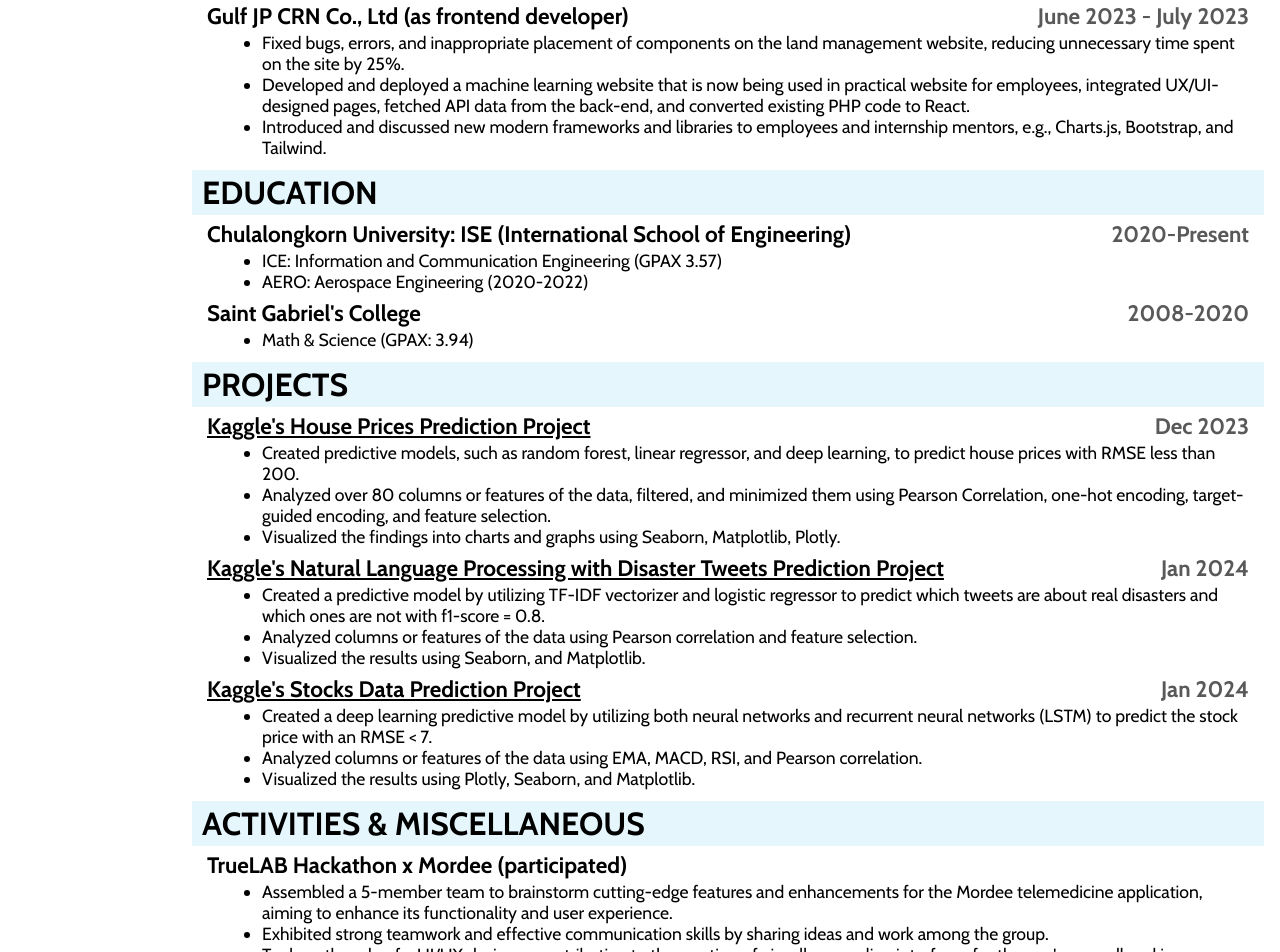
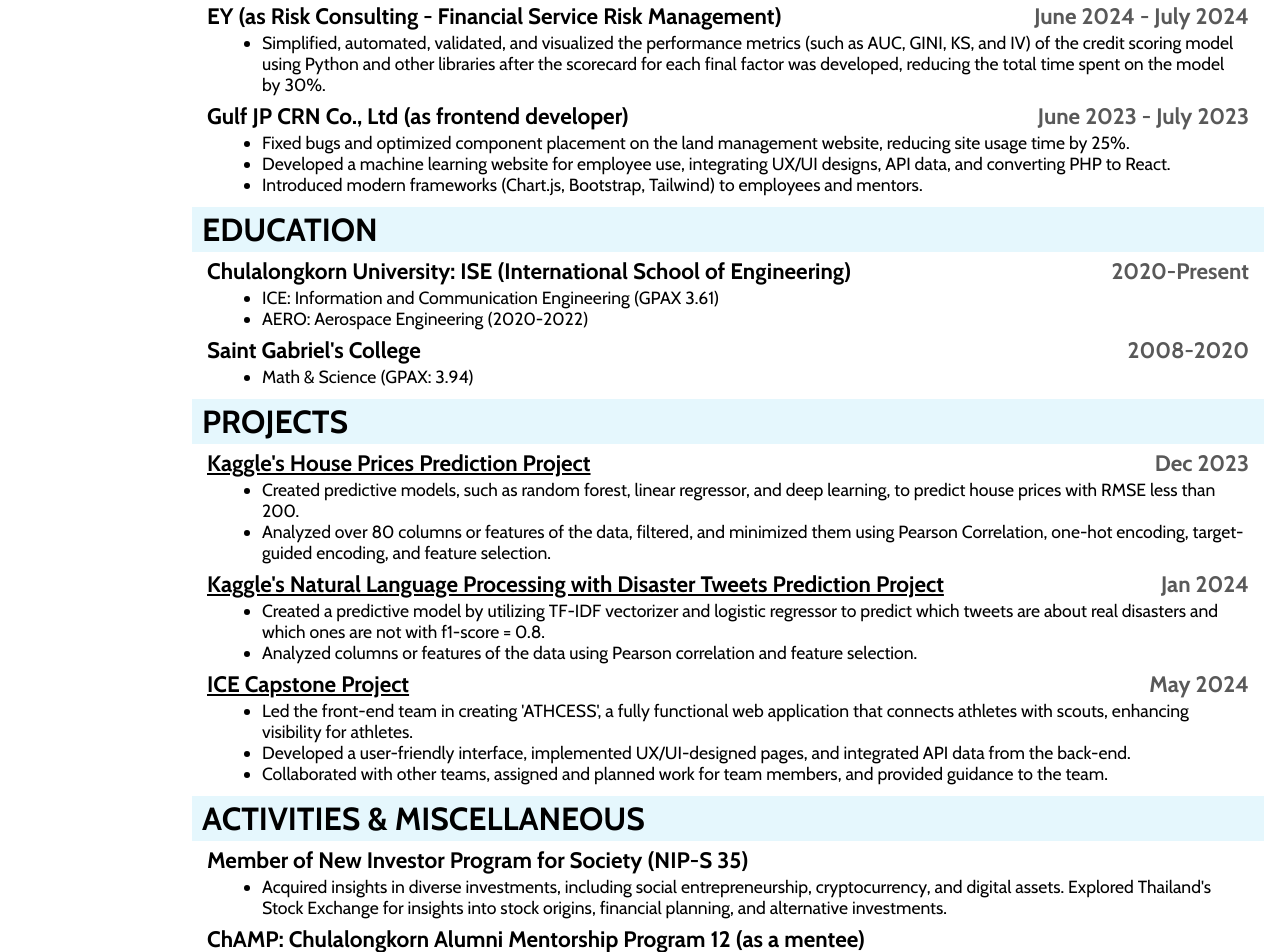
Before and after one commit to PannSengpanich/cv-application, a React (Create React App) app: page / in a window 1280 px wide. Shown: the part 340-1292 px from the top of the page. Built offline with nearby package versions, Linux system fonts and the light colour scheme.

Commit message:
Update data.js

```diff
--- a/src/data.js
+++ b/src/data.js
@@ -40,12 +40,21 @@ export const IntLangData = [
 export const WorkData = [
   { topic: "WORK EXPERIENCE" },
   {
+    head: "EY (as Risk Consulting - Financial Service Risk Management)",
+
+    details: [
+      "Simplified, automated, validated, and visualized the performance metrics (such as AUC, GINI, KS, and IV) of the credit scoring model using Python and other libraries after the scorecard for each final factor was developed, reducing the total time spent on the model by 30%.",
+    ],
+    date: "June 2024 - July 2024",
+  },
+
+  {
     head: "Gulf JP CRN Co., Ltd (as frontend developer)",
 
     details: [
-      "Fixed bugs, errors, and inappropriate placement of components on the land management website, reducing unnecessary time spent on the site by 25%.",
-      "Developed and deployed a machine learning website that is now being used in practical website for employees, integrated UX/UI-designed pages, fetched API data from the back-end, and converted existing PHP code to React.",
-      "Introduced and discussed new modern frameworks and libraries to employees and internship mentors, e.g., Charts.js, Bootstrap, and Tailwind.",
+      "Fixed bugs and optimized component placement on the land management website, reducing site usage time by 25%.",
+      "Developed a machine learning website for employee use, integrating UX/UI designs, API data, and converting PHP to React.",
+      "Introduced modern frameworks (Chart.js, Bootstrap, Tailwind) to employees and mentors.",
     ],
     date: "June 2023 - July 2023",
   },
@@ -55,7 +64,7 @@ export const EdData = [
   {
     head: "Chulalongkorn University: ISE (International School of Engineering)",
     details: [
-      "ICE: Information and Communication Engineering (GPAX 3.57)",
+      "ICE: Information and Communication Engineering (GPAX 3.61)",
       "AERO: Aerospace Engineering (2020-2022)",
     ],
     date: "2020-Present",
@@ -75,7 +84,6 @@ export const ProjData = [
     details: [
       "Created predictive models, such as random forest, linear regressor, and deep learning, to predict house prices with RMSE less than 200. ",
       "Analyzed over 80 columns or features of the data, filtered, and minimized them using Pearson Correlation, one-hot encoding, target-guided encoding, and feature selection. ",
-      "Visualized the findings into charts and graphs using Seaborn, Matplotlib, Plotly.",
     ],
     url: "https://www.kaggle.com/code/pannsengpanich/house-prices-analysis",
     date: "Dec 2023",
@@ -85,47 +93,38 @@ export const ProjData = [
     details: [
       "Created a predictive model by utilizing TF-IDF vectorizer and logistic regressor to predict which tweets are about real disasters and which ones are not with f1-score = 0.8.",
       "Analyzed columns or features of the data using Pearson correlation and feature selection.",
-      "Visualized the results using Seaborn, and Matplotlib.",
     ],
     url: "https://www.kaggle.com/pannsengpanich/natural-language-processing-with-disaster-tweets",
     date: "Jan 2024",
   },
   {
-    head: "Kaggle's Stocks Data Prediction Project ",
+    head: "ICE Capstone Project",
     details: [
-      "Created a deep learning predictive model by utilizing both neural networks and recurrent neural networks (LSTM) to predict the stock price with an RMSE < 7.",
-      "Analyzed columns or features of the data using EMA, MACD, RSI, and Pearson correlation.",
-      "Visualized the results using Plotly, Seaborn, and Matplotlib.",
+      "Led the front-end team in creating 'ATHCESS', a fully functional web application that connects athletes with scouts, enhancing visibility for athletes.",
+      "Developed a user-friendly interface, implemented UX/UI-designed pages, and integrated API data from the back-end.",
+      "Collaborated with other teams, assigned and planned work for team members, and provided guidance to the team.",
     ],
-    url: "https://colab.research.google.com/drive/1pYmnTwF9VLCE29P57JlTQup9JD_9TPzP",
-    date: "Jan 2024",
+    url: "https://github.com/Athcess/athcess-frontend",
+    date: "May 2024",
   },
 ];
 export const MisData = [
   { topic: "ACTIVITIES & MISCELLANEOUS" },
+
   {
-    head: "TrueLAB Hackathon x Mordee (participated)",
+    head: "Member of New Investor Program for Society (NIP-S 35)",
     details: [
-      "Assembled a 5-member team to brainstorm cutting-edge features and enhancements for the Mordee telemedicine application, aiming to enhance its functionality and user experience.",
-      "Exhibited strong teamwork and effective communication skills by sharing ideas and work among the group.",
-      "Took on the role of a UI/UX designer, contributing to the creation of visually appealing interfaces for the app's groundbreaking features.",
+      "Acquired insights in diverse investments, including social entrepreneurship, cryptocurrency, and digital assets. Explored Thailand's Stock Exchange for insights into stock origins, financial planning, and alternative investments.",
     ],
     url: "",
   },
-  // {
-  //   head: "Member of New Investor Program for Society (NIP-S 35)",
-  //   details: [
-  //     "Acquired insights in diverse investments, including social entrepreneurship, cryptocurrency, and digital assets. Explored Thailand's Stock Exchange for insights into stock origins, financial planning, and alternative investments.",
-  //   ],
-  //   url: "",
-  // },
-  // {
-  //   head: "ChAMP: Chulalongkorn Alumni Mentorship Program 12 (as a mentee)",
-  //   details: [
-  //     "Interviewed and selected by the program's core team, mentored by highly successful alumni, including business owners and other industry leaders. Guided in developing soft skills, planning careers, setting life goals, and meeting with other mentors and mentees.",
-  //   ],
-  //   url: "",
-  // },
+  {
+    head: "ChAMP: Chulalongkorn Alumni Mentorship Program 12 (as a mentee)",
+    details: [
+      "Interviewed and selected by the program's core team, mentored by highly successful alumni, including business owners and other industry leaders. Guided in developing soft skills, planning careers, setting life goals, and meeting with other mentors and mentees.",
+    ],
+    url: "",
+  },
 
   // {
   //   head: "3rd Prize in the ISE Exploring Engineering World Competition 2021",
```
